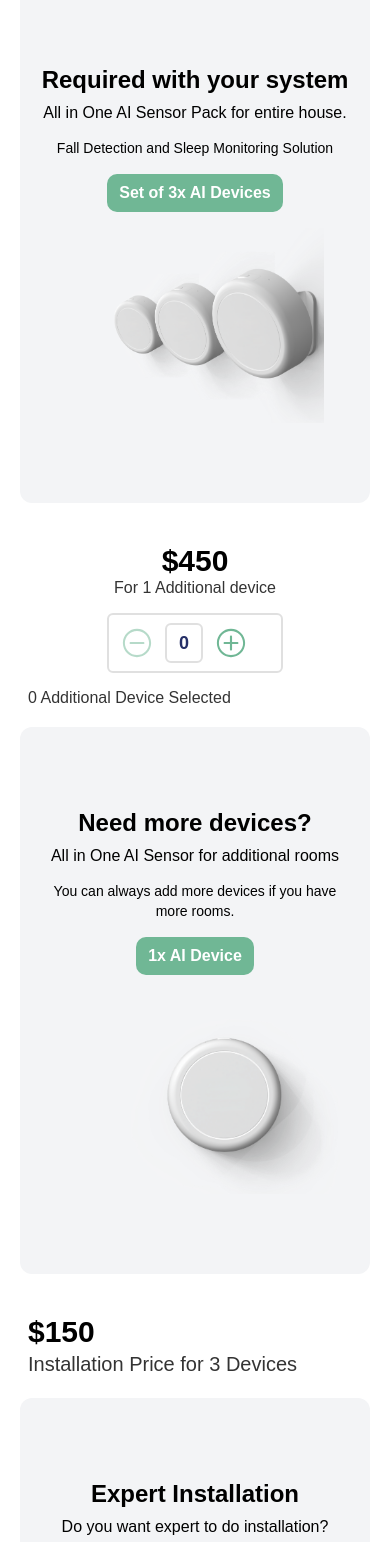
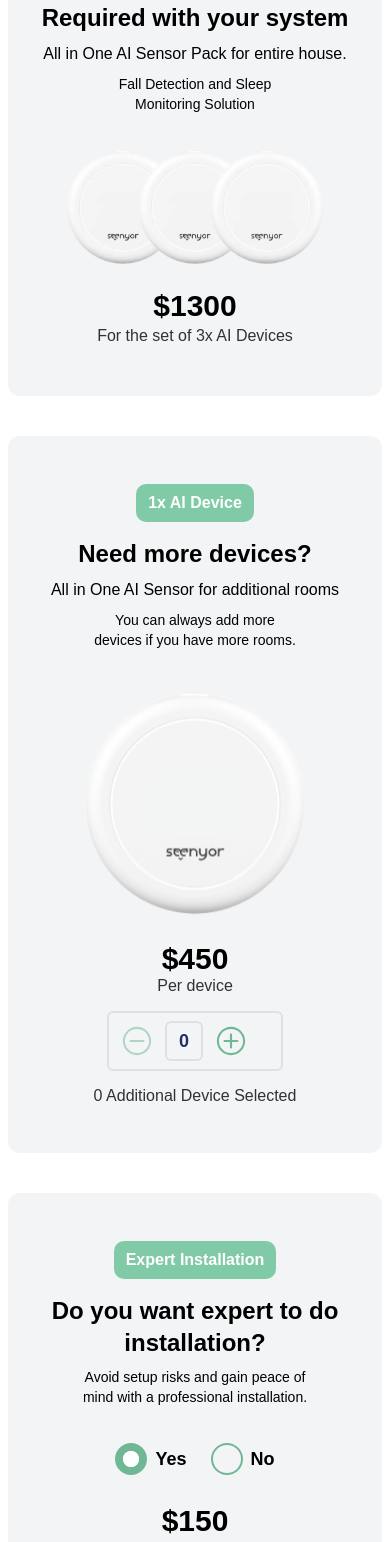
Before and after one commit to seenyor/new-seenyor, a Next.js app: page /systembuilder in a window 390 px wide. Shown: the part 240-1782 px from the top of the page. Built offline with nearby package versions, Linux system fonts and the light colour scheme; no server answers; a web font is replaced by a local one.

Commit message:
mobile responsive complete

```diff
--- a/src/app/(product)/systembuilder/index.jsx
+++ b/src/app/(product)/systembuilder/index.jsx
@@ -279,9 +279,10 @@ export default function HomePage() {
   });
 
   return (
-    <div className="flex w-full flex-col gap-10 bg-white p-5">
+    <div className="flex w-full flex-col gap-10 bg-white p-5 tab:px-2">
       {!isLogin && (
-        <div className="max-w-[1720px] w-full mx-auto">
+        <>
+          <div className="tab:hidden max-w-[1720px] w-full mx-auto">
             <div className="flex justify-between tab:flex-col-reverse tab:gap-5 items-center  px-0">
               <div className="bg-[#F3F4F6] overflow-hidden relative h-[780px] md:h-auto w-[80%] tab:w-full  px-20 md:px-10 tab:px-5  md:mx-0 py-32 md:py-20 rounded-xl">
                 <div className="flex tab:flex-col gap-4 items-center h-full md:h-auto justify-between ">
@@ -311,9 +312,6 @@ export default function HomePage() {
                     />
                   </div>
                 </div>
-              {/* <p className="px-5 text-sm absolute bottom-5">
-                *GST is included in the price
-              </p> */}
               </div>
               <div
                 id="Price"
@@ -328,11 +326,51 @@ export default function HomePage() {
               </div>
             </div>
           </div>
+          {/* mobile */}
+          <div className="hidden tab:block w-full">
+            <div className="bg-[#F3F4F6] overflow-hidden relative h-auto w-full  px-5  mx-0 py-12 rounded-xl">
+              <div className="flex tab:flex-col gap-4 items-center h-full md:h-auto justify-between ">
+                <div className="w-full  ">
+                  <p className="cursor-text flex justify-center mb-4">
+                    <button className="w-auto cursor-text py-[10px] px-3 text-white bg-[#80CAA7] rounded-[10px]  font-semibold">
+                      Set of 3x AI Devices
+                    </button>
+                  </p>
+                  <h3 className="font-bold text-2xl text-center">
+                    Required with your system
+                  </h3>
+                  <p className="text-base pt-2 text-center">
+                    All in One AI Sensor Pack for entire house.
+                  </p>
+                  <p className="my-2 text-sm text-center">
+                    Fall Detection and Sleep <br /> Monitoring Solution
+                  </p>
+                </div>
+                <div className="w-full">
+                  <Image
+                    src="/images/mobile/3device.webp"
+                    height={500}
+                    width={500}
+                    alt="Product"
+                    quality={100}
+                    className="w-full h-auto scale-150 "
+                  />
+                </div>
+                <div id="Price" className="text-center">
+                  <h1 className="font-bold  text-3xl ">${kitPrice}</h1>
+                  <span className="font-normal pt-1 text-base text-[#000]/80">
+                    For the set of 3x AI Devices
+                  </span>
+                </div>
+              </div>
+            </div>
+          </div>
+        </>
       )}
 
       {/* second section */}
 
-      <div className="max-w-[1720px] w-full mx-auto">
+      <div className="tab:hidden max-w-[1720px] w-full mx-auto">
         <div className="flex justify-between tab:flex-col-reverse tab:gap-5 items-center  px-0">
           <div className="bg-[#F3F4F6] overflow-hidden relative h-[780px] md:h-auto w-[80%] tab:w-full  px-20 md:px-10 tab:px-5  md:mx-0 py-32 md:py-20 rounded-xl">
             <div className="flex tab:flex-col gap-4 items-center h-full md:h-auto justify-between ">
@@ -415,8 +453,86 @@ export default function HomePage() {
           </div>
         </div>
       </div>
+      {/* mobile */}
+      <div className="hidden tab:block w-full">
+        <div className="bg-[#F3F4F6] overflow-hidden relative h-auto w-full  px-5  mx-0 py-12 rounded-xl">
+          <div className="flex tab:flex-col gap-4 items-center h-full md:h-auto justify-between ">
+            <div className="w-full  ">
+              <p className="cursor-text flex justify-center mb-4">
+                <button className="w-auto cursor-text py-[10px] px-3 text-white bg-[#80CAA7] rounded-[10px]  font-semibold">
+                  1x AI Device
+                </button>
+              </p>
+              <h3 className="font-bold text-2xl text-center">
+                Need more devices?
+              </h3>
+              <p className="text-base pt-2 text-center">
+                All in One AI Sensor for additional rooms
+              </p>
+              <p className="mt-2 text-sm text-center">
+                You can always add more <br /> devices if you have more rooms.
+              </p>
+            </div>
+            <div className="w-full">
+              <Image
+                src="/images/mobile/banner.png"
+                height={500}
+                width={500}
+                alt="Product"
+                quality={100}
+                className="w-full h-auto scale-110 "
+              />
+              <div id="Price" className="text-end  w-full px-2 ">
+                <div id="Price" className="text-start">
+                  <h1 className="font-bold text-center text-3xl">
+                    ${addonDevicePrice}
+                  </h1>
+                  <p className="font-normal !text-center text-md text-[#000]/80 ">
+                    Per device
+                  </p>
+                </div>
+                <div
+                  id="Quantity_Selector"
+                  className="flex items-center my-4 gap-3 border-gray-300 px-3 py-2 w-full max-w-44 mx-auto rounded-md border-2 h-fit"
+                >
+                  <button
+                    className="text-primary disabled:opacity-50 disabled:cursor-not-allowed"
+                    disabled={isLogin ? quantity <= 1 : quantity == 0} // Prevent decrementing to 0 if logged in
+                    onClick={() => {
+                      setQuantity(
+                        quantity > (isLogin ? 1 : 0) ? quantity - 1 : quantity
+                      );
+                      setInstallationPrice(installationPrice - 50);
+                      setInstallationQuantity(installationQuantity - 1);
+                    }}
+                  >
+                    <MinusCircledIcon className="w-8 h-8" />
+                  </button>
+                  <span className="text-lg font-semibold text-main_color-primary border-gray-300 px-3 py-1 rounded-md border-2">
+                    {quantity}
+                  </span>
+                  <button
+                    className="text-primary"
+                    onClick={() => {
+                      setQuantity(quantity + 1);
+                      setInstallationPrice(installationPrice + 50);
+                      setInstallationQuantity(installationQuantity + 1);
+                    }}
+                  >
+                    <PlusCircledIcon className="w-8 h-8" />
+                  </button>
+                </div>
+                <p className="font-normal text-center text-md text-[#000]/80 ">
+                  {quantity} Additional Device Selected
+                </p>
+              </div>
+            </div>
+          </div>
+        </div>
+      </div>
+
       {/* 3rd section */}
-      <div className="max-w-[1720px] w-full mx-auto">
+      <div className="max-w-[1720px] w-full mx-auto tab:hidden">
         <div className="flex justify-between tab:flex-col-reverse tab:gap-5 items-center  px-0">
           <div className="bg-[#F3F4F6] overflow-hidden relative h-[780px] md:h-[480px] tab:h-[790px] w-[80%] tab:w-full  ps-20 md:px-10 tab:px-5  md:mx-0 py-0 md:py-20 rounded-xl">
             <div className="flex tab:flex-col gap-4 items-center h-full md:h-auto justify-between ">
@@ -474,15 +590,76 @@ export default function HomePage() {
         </div>
       </div>
 
+      <div className="hidden tab:block w-full">
+        <div className="bg-[#F3F4F6] overflow-hidden relative h-auto w-full    mx-0 py-12 rounded-xl">
+          <div className="flex tab:flex-col gap-4 items-center h-full md:h-auto justify-between ">
+            <div className="w-full px-5 ">
+              <p className="cursor-text flex justify-center mb-4">
+                <button className="w-auto cursor-text py-[10px] px-3 text-white bg-[#80CAA7] rounded-[10px]  font-semibold">
+                  Expert Installation
+                </button>
+              </p>
+              <h3 className="font-bold text-2xl text-center">
+                Do you want expert to do installation?
+              </h3>
+
+              <p className="my-2 text-sm text-center">
+                Avoid setup risks and gain peace of <br /> mind with a
+                professional installation.
+              </p>
+            </div>
+            <div
+              id="YN_and_Price"
+              className="flex justify-start tab:justify-center py-3 "
+            >
+              <RadioButtonGroup
+                selectedOption={selecteInstallation}
+                setSelectedOption={setselecteInstallation}
+              />
+            </div>
+            <div id="Price" className="text-center">
+              <h1 className="font-bold text-3xl">
+                ${selecteInstallation === 1 ? installationPrice : 0}
+              </h1>
+              <span className="font-normal text-base text-[#000]/80">
+                Installation Price for {installationQuantity} Devices
+              </span>
+            </div>
+            <div className="w-full">
+              <Image
+                src="/images/system3.png"
+                height={500}
+                width={500}
+                alt="Product"
+                quality={100}
+                className="w-full h-auto mt-2 "
+              />
+            </div>
+            <div id="Price" className="text-center">
+              <h1 className="font-bold  text-3xl ">${kitPrice}</h1>
+              <span className="font-normal pt-1 text-base text-[#000]/80">
+                For the set of 3x AI Devices
+              </span>
+            </div>
+          </div>
+        </div>
+      </div>
+
       {/* 4th */}
       <div
         id="CheckOut_Section"
-        className="relative flex flex-col gap-6 items-start justify-between bg-[#F1F1F2] max-w-[1720px] my-0 mx-auto w-full p-10 rounded-xl px-16 md:p-5"
+        className="relative flex flex-col gap-6 items-start justify-between bg-[#F1F1F2] max-w-[1720px] my-0 mx-auto w-full p-10 rounded-xl px-16 md:p-5 tab:px-3"
       >
-        <div id="Section_Header" className="flex flex-col items-start gap-2">
+        <div
+          id="Section_Header"
+          className="flex tab:hidden flex-col items-start gap-2"
+        >
           <h2 className="font-semibold text-3xl">Equipment</h2>
           <p className="font-normal text-md text-[#000]/80">Your Summary</p>
         </div>
+        <h2 className="w-full text-center hidden tab:block font-semibold text-3xl">
+          Summary
+        </h2>
         <div id="Note_and_Summary" className="flex gap-6  w-full md:flex-col">
           <div
             id="KeyPoints_Note"
@@ -566,7 +743,7 @@ export default function HomePage() {
                     $1,176 Total Value Over 24 Months
                   </p>
                 </div>
-                <div className="flex  items-end">
+                <div className="flex tab:block  items-end">
                   <h2 className="font-semibold text-xl md:text-md">
                     ${aimonitoring}
                   </h2>
```
Also changed, not shown: public/images/mobile/3device.webp (renamed from public/images/mobile/img/3device.webp). Lines whose indentation alone changed are shown as unchanged.
